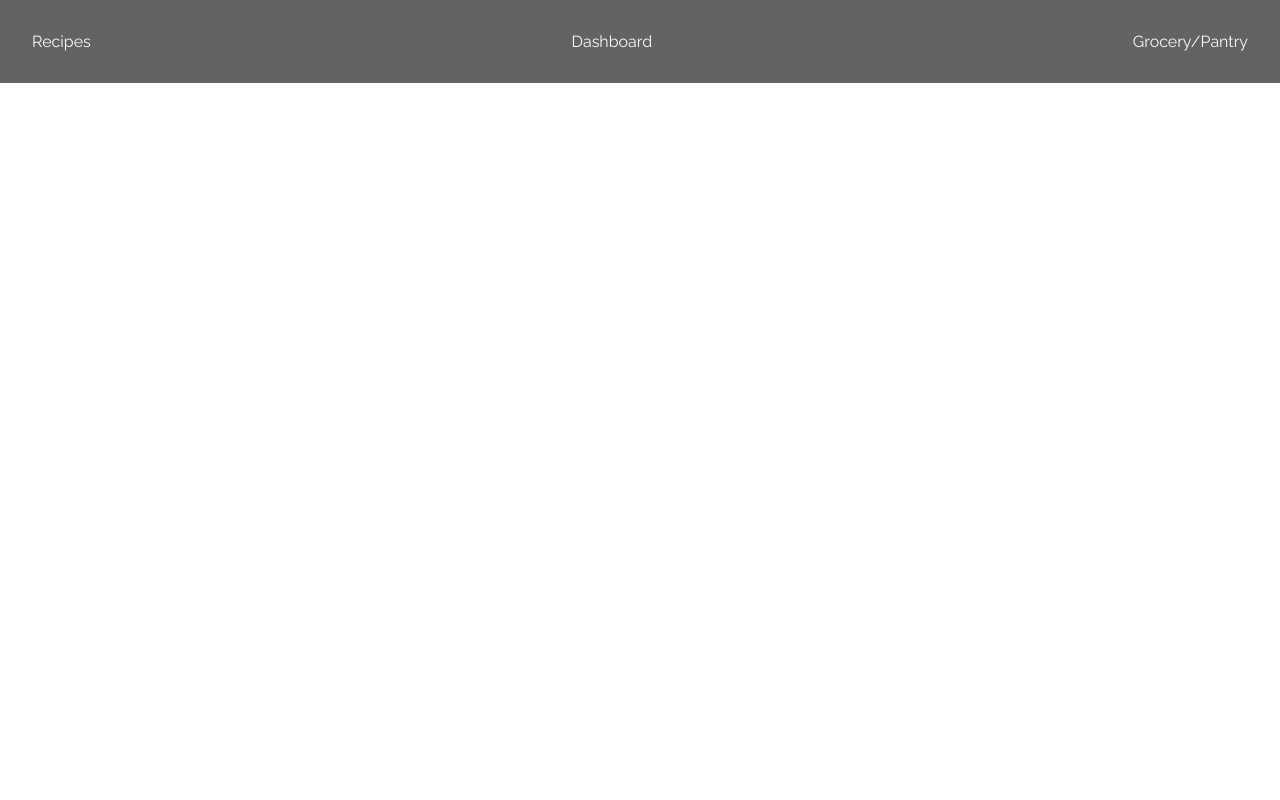
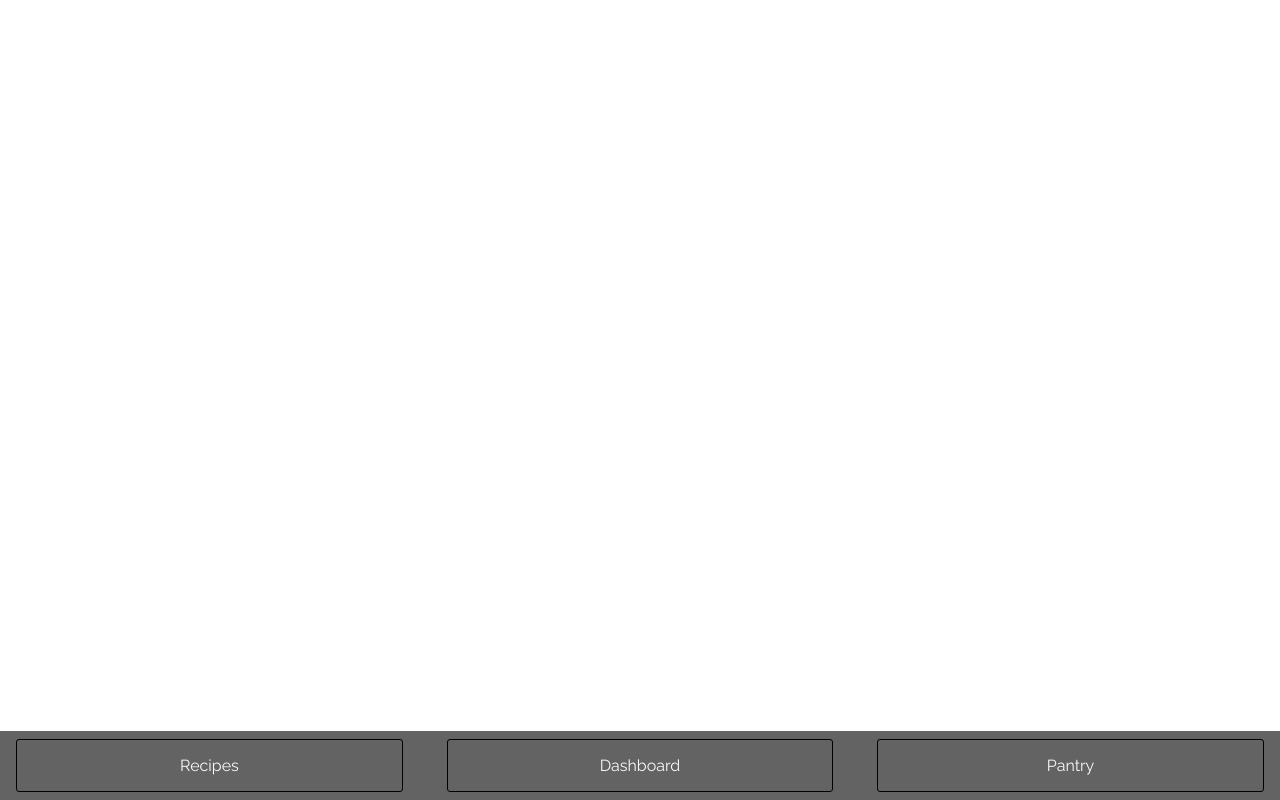
Before and after one commit to Navneel-444/PantryPal, a React (Create React App) app: page / in a window 1280 px wide. Built offline with nearby package versions, Linux system fonts and the light colour scheme.

Commit message:
move the nav bar to the bottom

```diff
--- a/src/components/NavBar/NavBar.js
+++ b/src/components/NavBar/NavBar.js
@@ -6,14 +6,12 @@ export default function NavBar() {
 
 
     return (
-        <header>
         <nav className="nav-bar">
             <ul className="nav-bar__list">
                 <li className="nav-bar__item">Recipes</li>
                 <li className="nav-bar__item">Dashboard</li>
-                    <li className="nav-bar__item">Grocery/Pantry</li>
+                <li className="nav-bar__item">Pantry</li>
             </ul>
         </nav>
-        </header>
     )
 }
--- a/src/components/NavBar/NavBar.scss
+++ b/src/components/NavBar/NavBar.scss
@@ -1,26 +1,31 @@
 @use "../../styles/mixins" as *;
 @use "../../styles/variables" as *;
 
-header {
-    background-color: $background-grey;
-    padding: 1rem 0;
-}
 
 .nav-bar {
+    background-color: $background-grey;
+    position: fixed;
+    bottom: 0;
+    width: 100vw;
 
     &__list {
         display: flex;
         list-style: none;
-        margin: 0;
-        padding: 0;
+        margin: 0 1rem;
+        padding: 0.5rem 0;
         align-items: center;
         justify-content: space-between;
     }
 
     &__item {
         color: $primary-white;
-        padding: 1rem;
-        margin: 0 1rem;
+        width: 31%;
+        padding: 1rem 0.25rem;
+        border: 1px solid black;
+        display: flex;
+        align-items: center;
+        justify-content: center;
+        border-radius: 3px;
     }
 
     &__item:hover {
```
Lines whose indentation alone changed are shown as unchanged.
